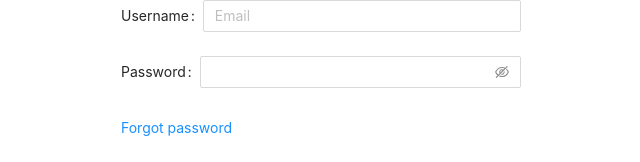
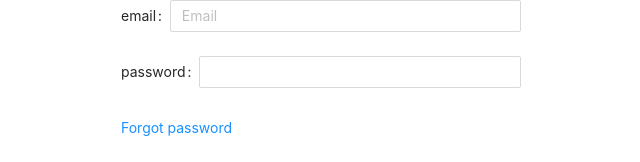
Before and after one commit to nickaskam/airbnbClone, a React (Create React App) app in the folder packages/web/: page /register in a window 1280 px wide. Shown: the top 162 px of the page, without its empty margins (319-959 px from the left). Built offline with nearby package versions, Linux system fonts and the light colour scheme.

Commit message:
creating a new form field component and shortening code

```diff
--- a/packages/web/src/modules/Register/view/RegisterView.tsx
+++ b/packages/web/src/modules/Register/view/RegisterView.tsx
@@ -1,7 +1,8 @@
 import React, { PureComponent } from "react";
-import { Form, Input, Button } from "antd";
-import { withFormik, FormikErrors, FormikProps } from "formik";
+import { Form, Button } from "antd";
+import { withFormik, FormikErrors, FormikProps, Field } from "formik";
 import { validUserSchema } from "@airbnbclone/common";
+import { InputField } from "../../shared/InputField";
 
 interface FormValues {
   email: string;
@@ -14,46 +15,14 @@ interface Props {
 
 class C extends PureComponent<FormikProps<FormValues> & Props> {
   render() {
-    const {
-      values,
-      handleChange,
-      handleBlur,
-      handleSubmit,
-      touched,
-      errors,
-    } = this.props;
+    const { handleSubmit } = this.props;
     return (
       <form style={{ display: "flex" }} onSubmit={handleSubmit}>
         <div style={{ width: 400, margin: "auto" }}>
-          <Form.Item
-            label="Username"
-            help={touched.email && errors.email ? errors.email : ""}
-            validateStatus={touched.email && errors.email ? "error" : undefined}
-          >
-            <Input
-              name="email"
-              placeholder="Email"
-              value={values.email}
-              onChange={handleChange}
-              onBlur={handleBlur}
-            />
-          </Form.Item>
-          <Form.Item
-            label="Password"
-            help={touched.password && errors.password ? errors.password : ""}
-            validateStatus={
-              touched.password && errors.password ? "error" : undefined
-            }
-          >
-            <Input.Password
-              name="password"
-              value={values.password}
-              onChange={handleChange}
-              onBlur={handleBlur}
-            />
-          </Form.Item>
+          <Field name="email" placeholder="Email" component={InputField} />
+          <Field name="password" type="password" component={InputField} />
           <Form.Item>
-            <a className="login-form-forgot" href="">
+            <a className="login-form-forgot" href="google.com">
               Forgot password
             </a>
           </Form.Item>
@@ -67,7 +36,7 @@ class C extends PureComponent<FormikProps<FormValues> & Props> {
             </Button>
           </Form.Item>
           <Form.Item>
-            Or <a href="">Login now!</a>
+            Or <a href="google.com">Login now!</a>
           </Form.Item>
         </div>
       </form>
--- /dev/null
+++ b/packages/web/src/modules/shared/InputField.tsx
@@ -0,0 +1,21 @@
+import * as React from "react";
+import { FieldProps } from "formik";
+import { Form, Input } from "antd";
+
+export const InputField: React.SFC<FieldProps<any> & {}> = ({
+  field, // { name, vaaue, onChange, onBlur }
+  form: { touched, errors }, // also values, setXXXX, handleXXXX, dirty, isValid, status, etc
+  ...props
+}) => {
+  const errorMsg = touched[field.name] && errors[field.name];
+
+  return (
+    <Form.Item
+      label={[field.name]}
+      help={errorMsg}
+      validateStatus={errorMsg ? "error" : undefined}
+    >
+      <Input {...field} {...props} />
+    </Form.Item>
+  );
+};
```
